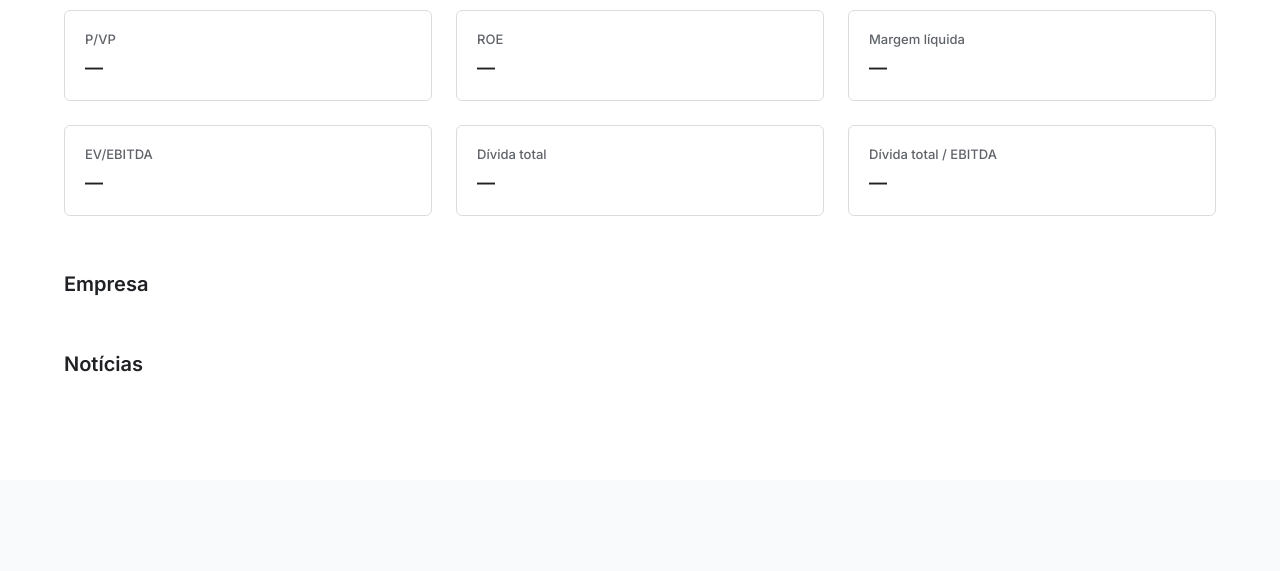
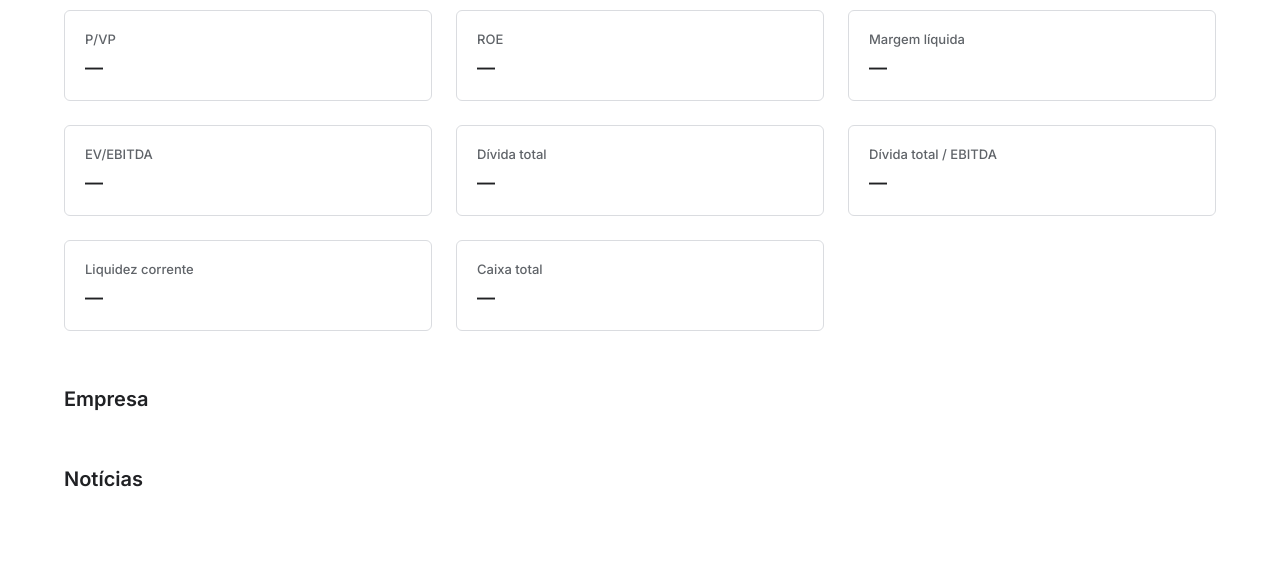
Before and after one commit to Peternovak2/money_app, a FastAPI app: template app/templates/ativo.html in a window 1280 px wide. Shown: the part 1463-2034 px from the top of the page. Before the commit the page ends 1835 px from the top, so only its background shows below. Run offline with FastAPI, Linux system fonts and the light colour scheme; the template is opened without the code that fills it, so the values that code supplies are empty; some libraries are stand-ins or nearby versions.

Commit message:
feat: adiciona liquidez corrente e caixa aos fundamentos

```diff
--- a/app/services/informacoes.py
+++ b/app/services/informacoes.py
@@ -123,6 +123,8 @@ def buscar_ativo(ticker):
     ev_ebitda_raw = _converter_float(info.get("enterpriseToEbitda"))
     divida_total_raw = _converter_float(info.get("totalDebt"))
     ebitda_raw = _converter_float(info.get("ebitda"))
+    liquidez_corrente_raw = _converter_float(info.get("currentRatio"))
+    caixa_total_raw = _converter_float(info.get("totalCash"))
     moeda_financeira = info.get("financialCurrency") or info.get("currency")
 
     if divida_total_raw is not None and ebitda_raw is not None and ebitda_raw != 0:
@@ -152,5 +154,7 @@ def buscar_ativo(ticker):
         "ev_ebitda": ev_ebitda_raw,
         "divida_total": divida_total_raw,
         "divida_total_ebitda": divida_total_ebitda,
+        "liquidez_corrente": liquidez_corrente_raw,
+        "caixa_total": caixa_total_raw,
         "moeda_financeira": moeda_financeira,
     }
--- a/app/templates/ativo.html
+++ b/app/templates/ativo.html
@@ -295,6 +295,18 @@
             <h3 class="card-rotulo">Dívida total / EBITDA</h3>
             <p class="card-valor">{{ dados.divida_total_ebitda | formatar_numero }}</p>
           </article>
+
+          <article class="card">
+            <h3 class="card-rotulo">Liquidez corrente</h3>
+            <p class="card-valor">{{ dados.liquidez_corrente | formatar_numero }}</p>
+          </article>
+
+          <article class="card">
+            <h3 class="card-rotulo">Caixa total</h3>
+            <p class="card-valor">
+              {{ dados.caixa_total | formatar_monetario(dados.moeda_financeira, 0) }}
+            </p>
+          </article>
         </div>
       </section>
 
```
